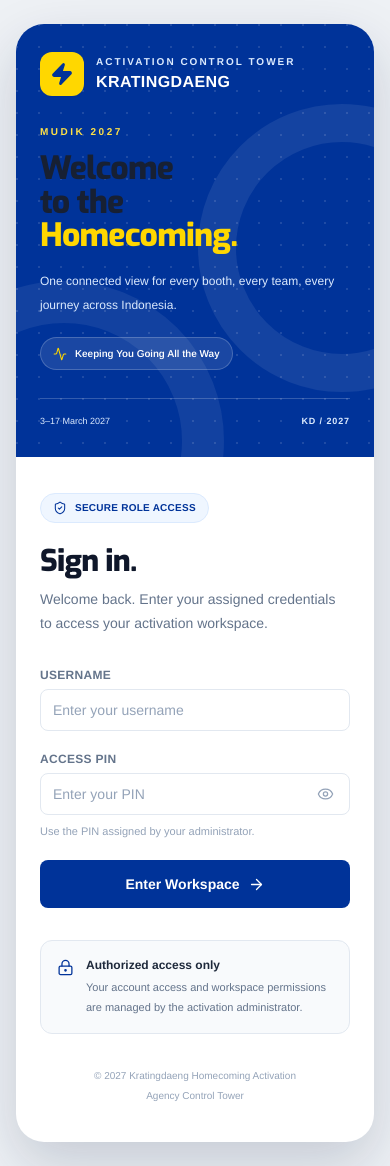
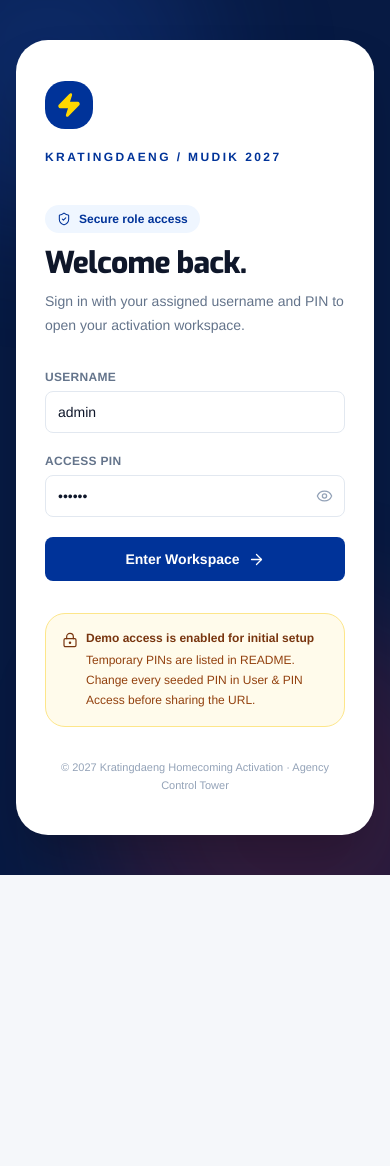
Before and after one commit to omimo-bit/KTD-HC2027, a Next.js app: page / in a window 390 px wide. After the commit the page ends 875 px from the top, so only its background shows below. Built offline with nearby package versions, Linux system fonts and the light colour scheme.

Commit message:
Refactor LoginPage with default credentials and layout
Updated login form with default username and PIN values. Refactored form submission logic and adjusted layout for better responsiveness.

```diff
--- a/app/page.tsx
+++ b/app/page.tsx
@@ -1,275 +1,75 @@
-
 'use client';
 
 import { useEffect, useState } from 'react';
 import type { FormEvent } from 'react';
 import { useRouter } from 'next/navigation';
-import {
-  Activity,
-  ArrowRight,
-  Eye,
-  EyeOff,
-  LockKeyhole,
-  ShieldCheck,
-  Zap,
-} from 'lucide-react';
-
+import { Activity, ArrowRight, Eye, EyeOff, LockKeyhole, ShieldCheck, Zap } from 'lucide-react';
 import { useAuth } from '@/components/auth-provider';
 import { CAMPAIGN } from '@/lib/campaign';
 
 export default function LoginPage() {
   const router = useRouter();
   const { signIn, user, ready } = useAuth();
-
-  const [username, setUsername] = useState('');
-  const [pin, setPin] = useState('');
+  const [username, setUsername] = useState('admin');
+  const [pin, setPin] = useState('817263');
   const [showPin, setShowPin] = useState(false);
   const [busy, setBusy] = useState(false);
   const [error, setError] = useState('');
 
-  useEffect(() => {
-    if (ready && user) router.replace('/dashboard');
-  }, [ready, user, router]);
+  useEffect(() => { if (ready && user) router.replace('/dashboard'); }, [ready, user, router]);
 
-  async function submit(e: FormEvent<HTMLFormElement>) {
-    e.preventDefault();
-
-    if (busy || !ready) return;
-
-    setBusy(true);
-    setError('');
-
-    try {
-      await signIn(username.trim(), pin);
-      router.replace('/dashboard');
-    } catch (err) {
-      setError(err instanceof Error ? err.message : 'Login gagal.');
-    } finally {
-      setBusy(false);
-    }
+  async function submit(e: FormEvent) {
+    e.preventDefault(); setBusy(true); setError('');
+    try { await signIn(username, pin); router.replace('/dashboard'); }
+    catch (err) { setError(err instanceof Error ? err.message : 'Login gagal.'); }
+    finally { setBusy(false); }
   }
 
   return (
-    <main className="flex min-h-screen items-center justify-center bg-[#eef1f5] px-4 py-6 sm:px-6 sm:py-10">
-
-      {/* MAIN LOGIN CONTAINER */}
-      <div className="grid w-full max-w-[1040px] overflow-hidden rounded-[28px] bg-white shadow-[0_22px_55px_rgba(15,35,65,0.18)] md:min-h-[620px] md:grid-cols-[0.92fr_1.08fr]">
-
-        {/* BRAND PANEL */}
-        <section className="relative flex min-h-[190px] flex-col justify-between overflow-hidden bg-kd-blue px-6 py-7 text-white sm:px-10 sm:py-9 md:min-h-[620px] md:px-11 md:py-12">
-
-          {/* Background details */}
-          <div
-            className="pointer-events-none absolute inset-0 opacity-[0.12]"
-            style={{
-              backgroundImage:
-                'radial-gradient(circle at 1px 1px, white 1px, transparent 0)',
-              backgroundSize: '22px 22px',
-            }}
-          />
-
-          <div className="pointer-events-none absolute -right-28 top-20 h-72 w-72 rounded-full border-[38px] border-white/[0.08]" />
-          <div className="pointer-events-none absolute -bottom-36 -left-28 h-80 w-80 rounded-full border-[42px] border-white/[0.07]" />
-
-          {/* Brand */}
-          <div className="relative z-10 flex items-center gap-3">
-            <div className="flex h-11 w-11 shrink-0 items-center justify-center rounded-xl bg-kd-yellow text-kd-blue shadow-sm">
-              <Zap size={24} fill="currentColor" />
+    <main className="relative flex min-h-screen items-center justify-center overflow-hidden bg-[#071a43] px-4 py-10">
+      <div className="absolute -left-28 -top-24 h-80 w-80 rounded-full bg-blue-600/20 blur-3xl" />
+      <div className="absolute -bottom-32 -right-24 h-96 w-96 rounded-full bg-red-600/20 blur-3xl" />
+      <div className="relative grid w-full max-w-5xl overflow-hidden rounded-[2rem] border border-white/10 bg-white shadow-2xl md:grid-cols-[1.05fr_.95fr]">
+        <section className="relative hidden min-h-[620px] flex-col justify-between overflow-hidden bg-kd-blue p-10 text-white md:flex">
+          <div className="absolute inset-0 opacity-20" style={{ backgroundImage: 'radial-gradient(circle at 1px 1px, white 1px, transparent 0)', backgroundSize: '24px 24px' }} />
+          <div className="absolute -right-28 top-28 h-80 w-80 rounded-full border-[42px] border-white/10" />
+          <div className="relative">
+            <div className="flex items-center gap-3">
+              <div className="flex h-12 w-12 items-center justify-center rounded-2xl bg-kd-yellow text-kd-blue"><Zap size={26} fill="currentColor" /></div>
+              <div><p className="text-xs font-bold uppercase tracking-[.22em] text-blue-100">Activation Control Tower</p><p className="text-lg font-black tracking-tight">KRATINGDAENG</p></div>
             </div>
-
-            <div>
-              <p className="text-[10px] font-bold uppercase tracking-[0.2em] text-blue-100">
-                Activation Control Tower
-              </p>
-              <p className="text-base font-black tracking-wide sm:text-lg">
-                KRATINGDAENG
-              </p>
+            <div className="mt-28 max-w-md">
+              <p className="text-xs font-bold uppercase tracking-[.24em] text-yellow-300">Mudik 2027</p>
+              <h1 className="mt-4 text-5xl font-black leading-[1.03] tracking-tight">Homecoming<br />Activation.</h1>
+              <p className="mt-5 max-w-sm text-base leading-7 text-blue-100">One connected view for every booth, every team, every journey across Indonesia.</p>
+              <div className="mt-8 inline-flex items-center gap-2 rounded-full border border-white/20 bg-white/10 px-4 py-2 text-sm font-semibold"><Activity size={16} className="text-kd-yellow" /> {CAMPAIGN.tagline}</div>
             </div>
           </div>
-
-          {/* Main message */}
-          <div className="relative z-10 my-7 md:my-auto md:py-16">
-            <p className="text-[10px] font-bold uppercase tracking-[0.25em] text-yellow-300 sm:text-xs">
-              Mudik 2027
-            </p>
-
-            <h1 className="mt-3 text-[32px] font-black leading-[1.05] tracking-tight sm:text-4xl md:text-[52px]">
-              Welcome
-              <br />
-              to the
-              <br />
-              <span className="text-kd-yellow">Homecoming.</span>
-            </h1>
-
-            <p className="mt-4 max-w-sm text-xs leading-6 text-blue-100 sm:text-sm sm:leading-7">
-              One connected view for every booth, every team, every journey
-              across Indonesia.
-            </p>
-
-            <div className="mt-5 inline-flex items-center gap-2 rounded-full border border-white/20 bg-white/10 px-3 py-2 text-[10px] font-semibold text-white sm:text-xs">
-              <Activity size={14} className="text-kd-yellow" />
-              {CAMPAIGN.tagline}
-            </div>
-          </div>
-
-          {/* Footer */}
-          <div className="relative z-10 hidden items-center justify-between gap-3 border-t border-white/20 pt-6 text-[10px] text-blue-100 md:flex">
-            <span>3–17 March 2027 · 12 Activation Points</span>
-            <span className="font-bold tracking-[0.2em]">KD / 2027</span>
-          </div>
-
-          {/* Mobile footer */}
-          <div className="relative z-10 flex items-center justify-between border-t border-white/20 pt-4 text-[9px] text-blue-100 md:hidden">
-            <span>3–17 March 2027</span>
-            <span className="font-bold tracking-widest">KD / 2027</span>
+          <div className="relative flex items-end justify-between gap-4 border-t border-white/20 pt-6 text-xs text-blue-100">
+            <span>3–17 March 2027 · 12 Activation Points</span><span className="font-semibold tracking-widest">KD / 2027</span>
           </div>
         </section>
 
-        {/* LOGIN FORM PANEL */}
-        <section className="flex min-h-[470px] flex-col justify-center px-6 py-9 sm:px-12 sm:py-12 md:min-h-[620px] md:px-14 lg:px-16">
-
-          <div className="mx-auto w-full max-w-[390px]">
-
-            {/* Heading */}
-            <div className="mb-8">
-              <div className="mb-5 inline-flex items-center gap-2 rounded-full border border-blue-100 bg-blue-50 px-3 py-1.5 text-[10px] font-bold uppercase tracking-wide text-kd-blue">
-                <ShieldCheck size={14} />
-                Secure role access
-              </div>
-
-              <h2 className="text-[30px] font-black tracking-tight text-slate-900 sm:text-3xl">
-                Sign in.
-              </h2>
-
-              <p className="mt-2 text-sm leading-6 text-slate-500">
-                Welcome back. Enter your assigned credentials to access your
-                activation workspace.
-              </p>
-            </div>
-
-            {/* Form */}
-            <form onSubmit={submit} className="space-y-5">
-
-              {/* Username */}
-              <div>
-                <label
-                  className="field-label"
-                  htmlFor="username"
-                >
-                  Username
-                </label>
-
-                <input
-                  id="username"
-                  className="field-input"
-                  autoComplete="username"
-                  autoCapitalize="none"
-                  spellCheck={false}
-                  value={username}
-                  onChange={(e) => setUsername(e.target.value)}
-                  placeholder="Enter your username"
-                  required
-                />
-              </div>
-
-              {/* PIN */}
-              <div>
-                <label
-                  className="field-label"
-                  htmlFor="pin"
-                >
-                  Access PIN
-                </label>
-
-                <div className="relative">
-                  <input
-                    id="pin"
-                    className="field-input pr-12"
-                    type={showPin ? 'text' : 'password'}
-                    inputMode="numeric"
-                    autoComplete="current-password"
-                    value={pin}
-                    onChange={(e) =>
-                      setPin(e.target.value.replace(/\D/g, '').slice(0, 12))
-                    }
-                    placeholder="Enter your PIN"
-                    required
-                  />
-
-                  <button
-                    type="button"
-                    onClick={() => setShowPin((value) => !value)}
-                    className="absolute right-3 top-1/2 -translate-y-1/2 rounded-md p-1 text-slate-400 transition-colors hover:text-kd-blue"
-                    aria-label={showPin ? 'Hide PIN' : 'Show PIN'}
-                  >
-                    {showPin ? <EyeOff size={18} /> : <Eye size={18} />}
-                  </button>
-                </div>
-
-                <p className="mt-2 text-[11px] text-slate-400">
-                  Use the PIN assigned by your administrator.
-                </p>
-              </div>
-
-              {/* Error */}
-              {error && (
-                <div
-                  role="alert"
-                  className="rounded-xl border border-red-200 bg-red-50 px-4 py-3 text-xs leading-5 text-red-700"
-                >
-                  {error}
-                </div>
-              )}
-
-              {/* Submit */}
-              <button
-                type="submit"
-                disabled={busy || !ready}
-                className="btn-primary flex w-full items-center justify-center gap-2 py-3.5 transition-all duration-200 disabled:cursor-not-allowed disabled:opacity-60"
-              >
-                {busy ? (
-                  <>
-                    <span className="h-4 w-4 animate-spin rounded-full border-2 border-white/40 border-t-white" />
-                    Authenticating...
-                  </>
-                ) : (
-                  <>
-                    Enter Workspace
-                    <ArrowRight size={17} />
-                  </>
-                )}
-              </button>
-            </form>
-
-            {/* Access information */}
-            <div className="mt-8 rounded-xl border border-slate-200 bg-slate-50 p-4">
-              <div className="flex items-start gap-3">
-                <LockKeyhole
-                  size={17}
-                  className="mt-0.5 shrink-0 text-kd-blue"
-                />
-
-                <div>
-                  <p className="text-xs font-bold text-slate-800">
-                    Authorized access only
-                  </p>
-
-                  <p className="mt-1 text-[11px] leading-5 text-slate-500">
-                    Your account access and workspace permissions are managed
-                    by the activation administrator.
-                  </p>
-                </div>
-              </div>
-            </div>
-
-            {/* Copyright */}
-            <p className="mt-8 text-center text-[10px] leading-5 text-slate-400">
-              © 2027 Kratingdaeng Homecoming Activation
-              <br />
-              Agency Control Tower
-            </p>
-
+        <section className="flex min-h-[620px] flex-col justify-center px-7 py-10 sm:px-12">
+          <div className="mb-10 md:hidden">
+            <div className="mb-5 flex h-12 w-12 items-center justify-center rounded-2xl bg-kd-blue text-kd-yellow"><Zap size={26} fill="currentColor" /></div>
+            <p className="text-xs font-bold uppercase tracking-[.2em] text-kd-blue">Kratingdaeng / Mudik 2027</p>
           </div>
+          <div className="mb-8">
+            <div className="mb-3 inline-flex items-center gap-2 rounded-full bg-blue-50 px-3 py-1.5 text-xs font-bold text-kd-blue"><ShieldCheck size={14} /> Secure role access</div>
+            <h2 className="text-3xl font-black tracking-tight text-slate-900">Welcome back.</h2>
+            <p className="mt-2 text-sm leading-6 text-slate-500">Sign in with your assigned username and PIN to open your activation workspace.</p>
+          </div>
+          <form onSubmit={submit} className="space-y-5">
+            <div><label className="field-label" htmlFor="username">Username</label><input id="username" className="field-input" autoComplete="username" value={username} onChange={e => setUsername(e.target.value)} placeholder="Enter username" required /></div>
+            <div><label className="field-label" htmlFor="pin">Access PIN</label><div className="relative"><input id="pin" className="field-input pr-12" type={showPin ? 'text' : 'password'} inputMode="numeric" autoComplete="current-password" value={pin} onChange={e => setPin(e.target.value.replace(/\D/g, '').slice(0, 12))} placeholder="4–12 digit PIN" required /><button type="button" onClick={() => setShowPin(v => !v)} className="absolute right-3 top-1/2 -translate-y-1/2 text-slate-400 hover:text-slate-700" aria-label="Toggle PIN visibility">{showPin ? <EyeOff size={18} /> : <Eye size={18} />}</button></div></div>
+            {error && <div className="rounded-xl border border-red-100 bg-red-50 px-3 py-2.5 text-sm text-red-700">{error}</div>}
+            <button className="btn-primary w-full py-3" disabled={busy || !ready}>{busy ? 'Authenticating…' : <>Enter Workspace <ArrowRight size={17} /></>}</button>
+          </form>
+          <div className="mt-8 rounded-2xl border border-amber-200 bg-amber-50 p-4">
+            <div className="flex items-start gap-2 text-amber-900"><LockKeyhole size={16} className="mt-0.5 shrink-0" /><div><p className="text-xs font-bold">Demo access is enabled for initial setup</p><p className="mt-1 text-xs leading-5 text-amber-800">Temporary PINs are listed in README. Change every seeded PIN in User & PIN Access before sharing the URL.</p></div></div>
+          </div>
+          <p className="mt-8 text-center text-[11px] text-slate-400">© 2027 Kratingdaeng Homecoming Activation · Agency Control Tower</p>
         </section>
       </div>
     </main>
```
